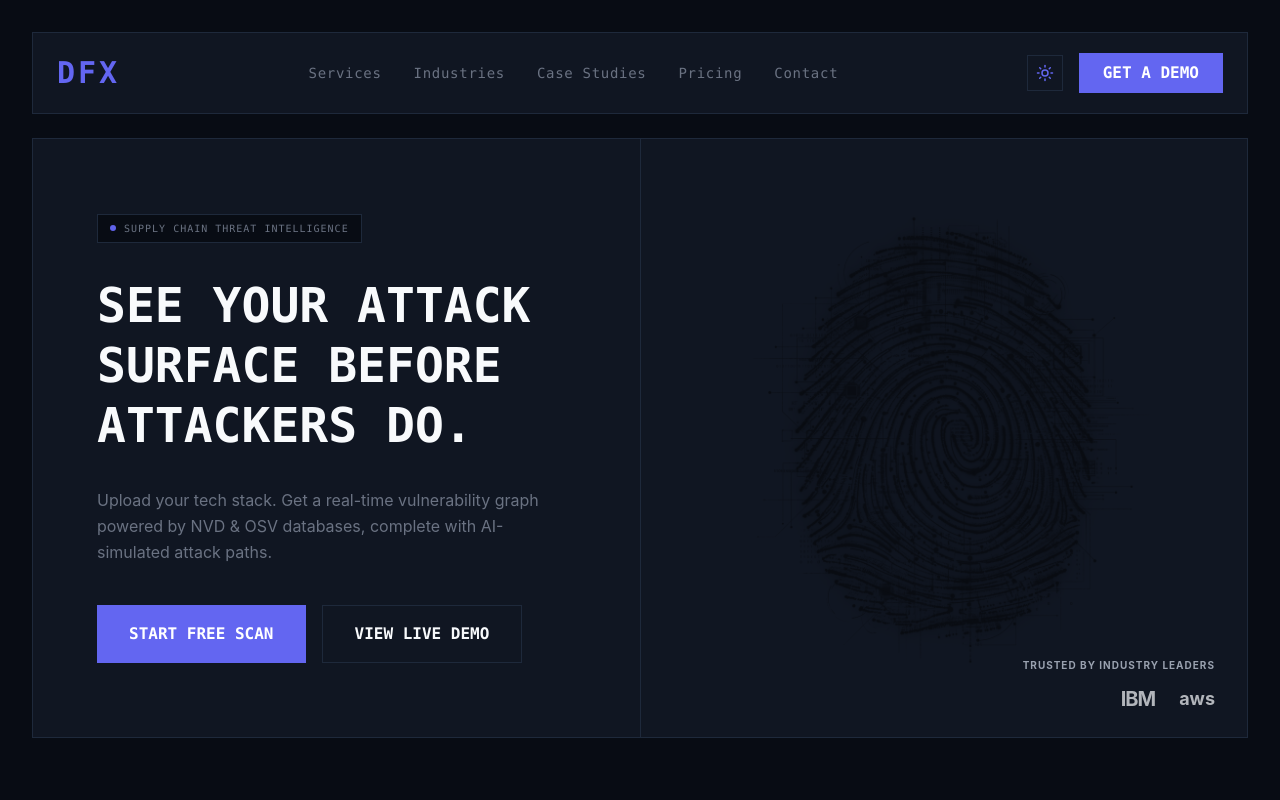
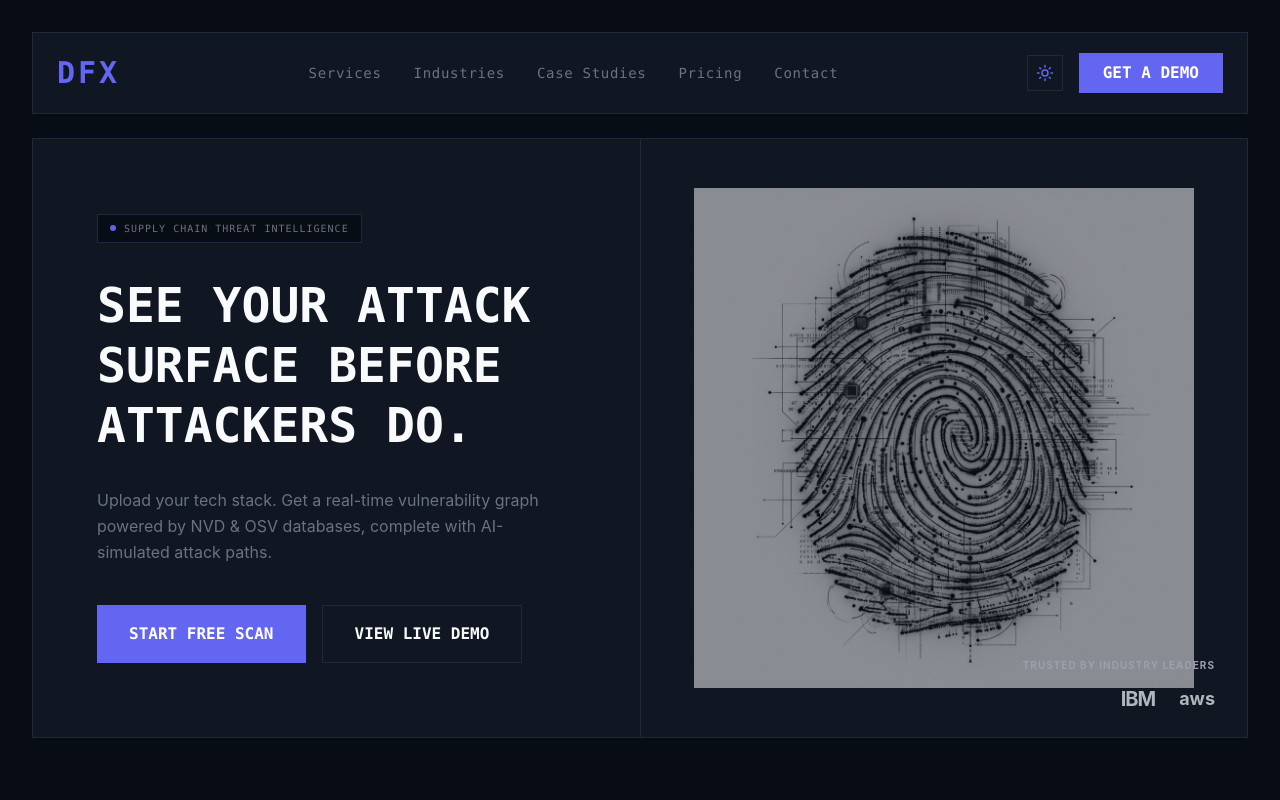
Before and after one commit to mohit4901/commit_happens_mohit0011, a React (Vite) app in the folder client/: page / in a window 1280 px wide. Shown: the top 800 px of the page. Built offline with nearby package versions, Linux system fonts and the light colour scheme.

Commit message:
fix: remove mix-blend-multiply in light mode to fix rendering in all browsers

```diff
--- a/client/src/pages/Landing.jsx
+++ b/client/src/pages/Landing.jsx
@@ -90,7 +90,7 @@ const Landing = () => {
             <img
               src="/fingerprint.png"
               alt="Digital Fingerprint"
-              className="max-h-[500px] object-contain dark:mix-blend-screen mix-blend-multiply opacity-100 dark:opacity-80 invert dark:invert-0 animate-[pulse_4s_ease-in-out_infinite]"
+              className="max-h-[500px] object-contain dark:mix-blend-screen opacity-100 dark:opacity-80 invert dark:invert-0 animate-[pulse_4s_ease-in-out_infinite]"
             />
 
             {/* Trusted By - Absolute positioned at bottom right */}
```
